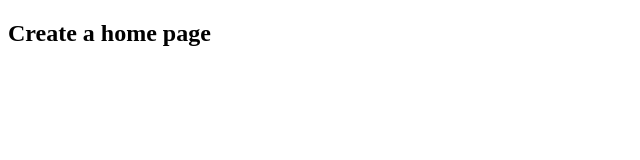
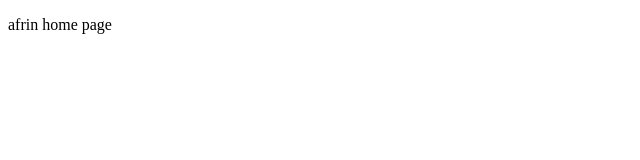
Before and after one commit to coderstrustsozib/GearGo-team-project, a plain HTML site: page pages/afrin_home_page/index.html in a window 1280 px wide. Shown: the whole page, without its empty margins (0-640 px from the left). Drawn offline with Linux system fonts and the light colour scheme.

Commit message:
paragraph tag add

```diff
--- a/pages/afrin_home_page/index.html
+++ b/pages/afrin_home_page/index.html
@@ -6,6 +6,6 @@
     <title>Document</title>
 </head>
 <body>
-    <h2>Create a home page</h2>
+    <p>afrin home page</p>
 </body>
 </html>
```
Also changed, not shown: pages/afrin_home_page/style.css (deleted).
